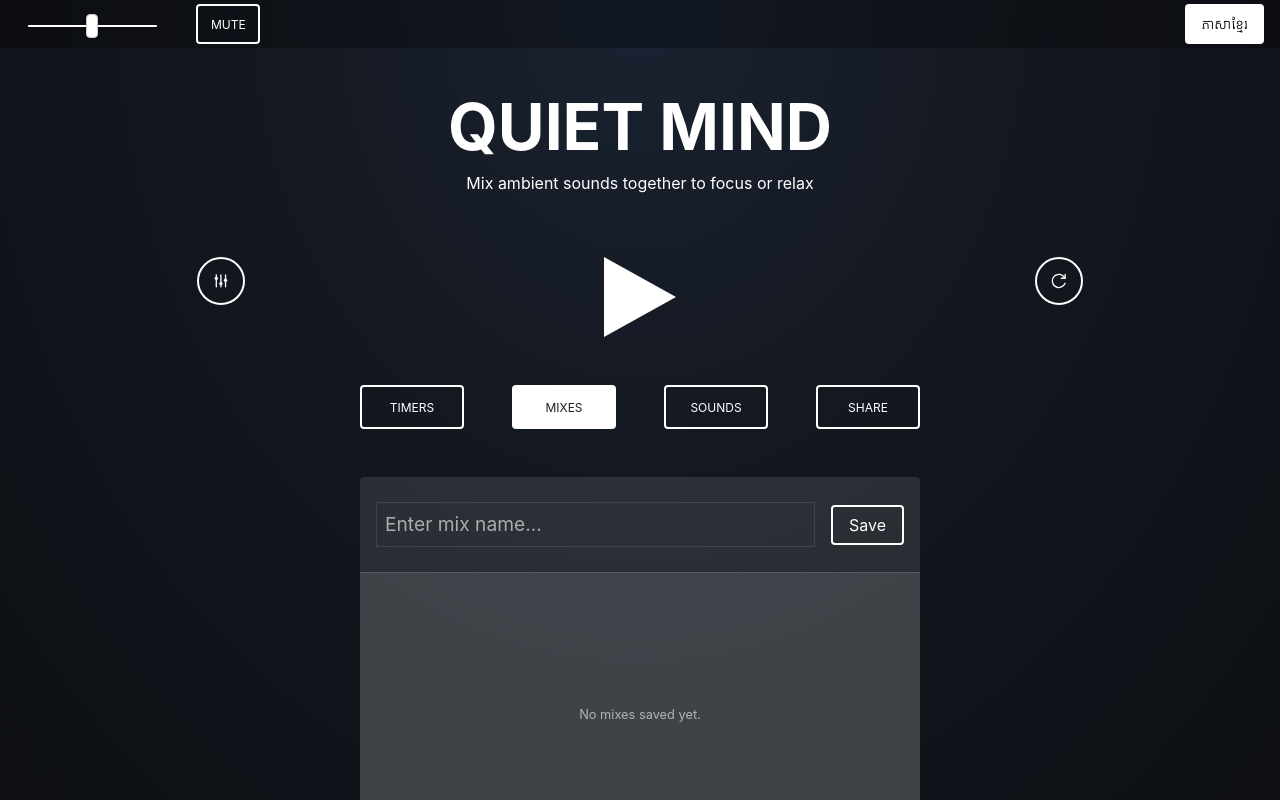
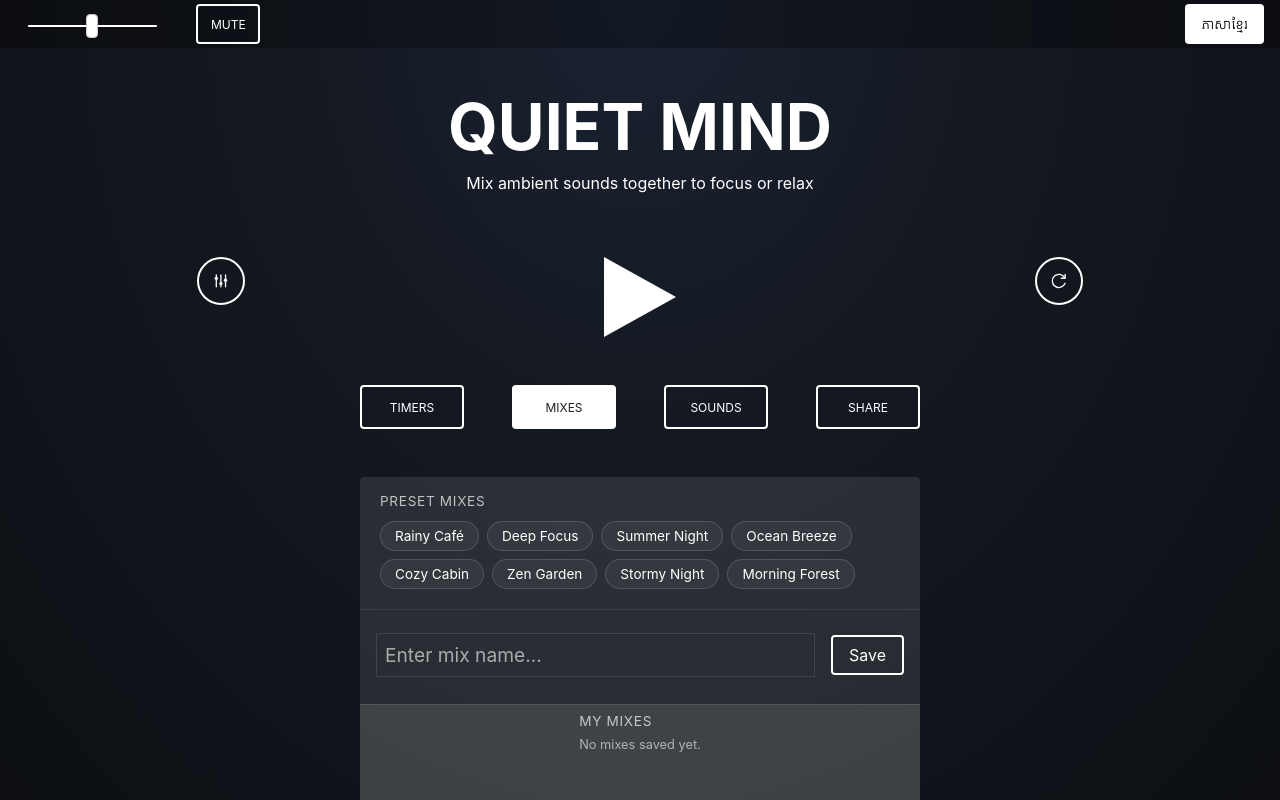
Before and after one commit to houching/Quiet-Mind, a React (Vite) app: page / in a window 1280 px wide. Both pictures are taken after a click on the button "MIXES". Shown: the top 800 px of the page. Built offline with nearby package versions, Linux system fonts and the light colour scheme; a web font is replaced by a local one.

Commit message:
allow toggling meander per sound, add presets, fix mix UI, and serialize meander state in URL

```diff
--- a/src/App.tsx
+++ b/src/App.tsx
@@ -13,6 +13,64 @@ import {
 } from './types';
 import { SoundPlayer } from './components/SoundPlayer';
 import spinner from './assets/spinner.gif';
+
+interface PresetMix {
+  id: string;
+  nameEn: string;
+  nameKm: string;
+  sounds: { [key: string]: number };
+}
+
+const PRESET_MIXES: PresetMix[] = [
+  {
+    id: 'preset_rainy_cafe',
+    nameEn: 'Rainy Café',
+    nameKm: 'ហាងកាហ្វេពេលភ្លៀង',
+    sounds: { rain: 0.60, people: 0.45, raincabin: 0.30 }
+  },
+  {
+    id: 'preset_deep_focus',
+    nameEn: 'Deep Focus',
+    nameKm: 'ផ្ដោតអារម្មណ៍ជ្រៅ',
+    sounds: { brownnoise: 0.50, fanhigh: 0.35, aircon: 0.20 }
+  },
+  {
+    id: 'preset_summer_night',
+    nameEn: 'Summer Night',
+    nameKm: 'រាត្រីរដូវក្ដៅ',
+    sounds: { crickets: 0.60, frogs: 0.40, fire: 0.20 }
+  },
+  {
+    id: 'preset_ocean_breeze',
+    nameEn: 'Ocean Breeze',
+    nameKm: 'ខ្យល់ជំនោរសមុទ្រ',
+    sounds: { waves: 0.65, wind: 0.35, birds: 0.25 }
+  },
+  {
+    id: 'preset_cozy_cabin',
+    nameEn: 'Cozy Cabin',
+    nameKm: 'ផ្ទះកក់ក្ដៅ',
+    sounds: { raincabin: 0.60, fire: 0.55, chimesmetal: 0.20 }
+  },
+  {
+    id: 'preset_zen_garden',
+    nameEn: 'Zen Garden',
+    nameKm: 'សួនហ្សិន',
+    sounds: { sbowl: 0.40, stream: 0.40, birds: 0.30, chimesmetal: 0.20 }
+  },
+  {
+    id: 'preset_stormy_night',
+    nameEn: 'Stormy Night',
+    nameKm: 'រាត្រីមានព្យុះ',
+    sounds: { rain: 0.70, thunder: 0.50, wind: 0.30 }
+  },
+  {
+    id: 'preset_morning_forest',
+    nameEn: 'Morning Forest',
+    nameKm: 'ព្រៃព្រឹក្សា',
+    sounds: { birds: 0.60, stream: 0.35, wind: 0.20 }
+  }
+];
 
 // Multi-language translation dictionary for Khmer intranet context
 const TRANSLATIONS = {
@@ -50,7 +108,9 @@ const TRANSLATIONS = {
     soundsWillFadeOut: 'Sounds will fade out in',
     hours: 'hours',
     minutes: 'mins',
-    limitMessage: 'Please remove an active sound first (max 25 active sounds).'
+    limitMessage: 'Please remove an active sound first (max 25 active sounds).',
+    presetMixes: 'Preset Mixes',
+    myMixes: 'My Mixes'
   },
   km: {
     title: 'ស្ងប់ចិត្ត',
@@ -86,7 +146,9 @@ const TRANSLATIONS = {
     soundsWillFadeOut: 'សំឡេងនឹងរលត់ទៅវិញក្នុងរយៈពេល',
     hours: 'ម៉ោង',
     minutes: 'នាទី',
-    limitMessage: 'សូមដកសំឡេងកំពុងដំណើរការចេញសិន (អនុញ្ញាតត្រឹមតែ ២៥ សំឡេងប៉ុណ្ណោះ)។'
+    limitMessage: 'សូមដកសំឡេងកំពុងដំណើរការចេញសិន (អនុញ្ញាតត្រឹមតែ ២៥ សំឡេងប៉ុណ្នោះ)។',
+    presetMixes: 'ល្បាយគំរូ',
+    myMixes: 'ល្បាយរបស់ខ្ញុំ'
   }
 };
 
@@ -210,6 +272,8 @@ export const App: React.FC = () => {
     const params = new URLSearchParams(window.location.search);
     const mixCode = params.get('m');
     const autoplay = params.get('autoplay') === '1';
+    const meanderActive = params.get('meander') === '1';
+    const meanderDisabledCodes = params.get('md')?.split(',') || [];
 
     if (mixCode) {
       const newVolumes: Record<string, number> = {};
@@ -236,7 +300,26 @@ export const App: React.FC = () => {
         return next;
       });
 
-      if (autoplay) {
+      if (meanderActive) {
+        // Initialize meander state parameters from loaded URL volumes
+        const meanderSounds: Record<string, { baseVolume: number; tickOffset: number; direction: 'left' | 'right'; disabled?: boolean }> = {};
+        Object.keys(SOUND_LABELS).forEach(key => {
+          const isSoundDisabled = meanderDisabledCodes.includes(SOUND_SHORTCODES[key]);
+          meanderSounds[key] = {
+            baseVolume: newVolumes[key] || 0,
+            tickOffset: 0,
+            direction: Math.random() > 0.5 ? 'right' : 'left',
+            disabled: isSoundDisabled
+          };
+        });
+        setMeander({
+          isActive: true,
+          sounds: meanderSounds,
+          tickCount: 0
+        });
+      }
+
+      if (autoplay || meanderActive) {
         setIsPlaying(true);
       }
     }
@@ -303,7 +386,8 @@ export const App: React.FC = () => {
               meanderSounds![key] = {
                 baseVolume: currentSounds[key].volume,
                 tickOffset: 0,
-                direction: Math.random() > 0.5 ? 'right' : 'left'
+                direction: Math.random() > 0.5 ? 'right' : 'left',
+                disabled: false
               };
             });
           }
@@ -312,6 +396,7 @@ export const App: React.FC = () => {
             const nextSounds = { ...prevSounds };
             Object.keys(meanderSounds!).forEach(key => {
               const mState = meanderSounds![key];
+              if (mState.disabled) return; // skip if meander is disabled for this sound
               const baseVol = mState.baseVolume;
               if (baseVol <= 0.02) return; // ignore inactive sounds
 
@@ -391,12 +476,13 @@ export const App: React.FC = () => {
       setMeander({ isActive: false, sounds: null, tickCount: 0 });
     } else {
       // Initialize meander state parameters
-      const meanderSounds: Record<string, { baseVolume: number; tickOffset: number; direction: 'left' | 'right' }> = {};
+      const meanderSounds: Record<string, { baseVolume: number; tickOffset: number; direction: 'left' | 'right'; disabled?: boolean }> = {};
       Object.keys(sounds).forEach(key => {
         meanderSounds[key] = {
           baseVolume: sounds[key].volume,
           tickOffset: 0,
-          direction: Math.random() > 0.5 ? 'right' : 'left'
+          direction: Math.random() > 0.5 ? 'right' : 'left',
+          disabled: false
         };
       });
       setMeander({
@@ -405,6 +491,40 @@ export const App: React.FC = () => {
         tickCount: 0
       });
     }
+  };
+
+  const toggleMeanderForSound = (key: string) => {
+    if (!meander.isActive) return;
+    setMeander(prev => {
+      if (!prev.sounds) return prev;
+      const nextSounds = { ...prev.sounds };
+      const currentSoundState = nextSounds[key];
+      if (!currentSoundState) return prev;
+
+      const isDisabling = !currentSoundState.disabled;
+
+      nextSounds[key] = {
+        ...currentSoundState,
+        disabled: isDisabling
+      };
+
+      if (isDisabling) {
+        // Restore base volume when disabling meander for this sound
+        setSounds(prevSounds => ({
+          ...prevSounds,
+          [key]: { ...prevSounds[key], volume: currentSoundState.baseVolume }
+        }));
+      } else {
+        // If enabling, set baseVolume to the current volume
+        nextSounds[key].baseVolume = soundsRef.current[key].volume;
+        nextSounds[key].tickOffset = prev.tickCount; // Reset tick offset to keep transition smooth
+      }
+
+      return {
+        ...prev,
+        sounds: nextSounds
+      };
+    });
   };
 
   const handleReset = () => {
@@ -549,11 +669,20 @@ export const App: React.FC = () => {
   const getShareUrl = () => {
     let code = '';
     const sortedActive = Object.keys(sounds)
-      .filter(k => sounds[k].volume > 0.02)
+      .filter(k => {
+        const vol = (meander.isActive && meander.sounds && meander.sounds[k])
+          ? meander.sounds[k].baseVolume
+          : sounds[k].volume;
+        return vol > 0.02;
+      })
       .sort((a, b) => sounds[a].sortKey - sounds[b].sortKey);
 
     sortedActive.forEach(key => {
-      const vol = Math.round(sounds[key].volume * 100);
+      const vol = Math.round(
+        ((meander.isActive && meander.sounds && meander.sounds[key])
+          ? meander.sounds[key].baseVolume
+          : sounds[key].volume) * 100
+      );
       let volStr = vol.toString();
       if (volStr.length === 1) volStr = '0' + volStr;
       if (volStr === '100') volStr = '99';
@@ -564,6 +693,23 @@ export const App: React.FC = () => {
     if (code) {
       url.searchParams.set('m', code);
     }
+
+    if (meander.isActive) {
+      url.searchParams.set('meander', '1');
+
+      const disabledShortcodes: string[] = [];
+      if (meander.sounds) {
+        Object.keys(meander.sounds).forEach(key => {
+          if (meander.sounds![key]?.disabled) {
+            disabledShortcodes.push(SOUND_SHORTCODES[key]);
+          }
+        });
+      }
+      if (disabledShortcodes.length > 0) {
+        url.searchParams.set('md', disabledShortcodes.join(','));
+      }
+    }
+
     return url.toString();
   };
 
@@ -686,7 +832,29 @@ export const App: React.FC = () => {
   const renderMixesTab = () => {
     return (
       <div className="MixInput">
-        <form onSubmit={handleSaveMix} className="save">
+        {/* Preset Mixes Section - Horizontal list at the top */}
+        <div className="mixSection presetMixesSection" style={{ width: '100%', padding: '1rem 1.25rem' }}>
+          <h4 style={{ margin: '0 0 0.5rem 0', opacity: 0.7, fontSize: '0.85rem', textTransform: 'uppercase', letterSpacing: '0.05em' }}>
+            {t.presetMixes}
+          </h4>
+          <div className="presetsHorizontalContainer">
+            {PRESET_MIXES.map(preset => {
+              const name = lang === 'km' ? preset.nameKm : preset.nameEn;
+              return (
+                <button
+                  key={preset.id}
+                  className="presetPill interactive"
+                  type="button"
+                  onClick={() => handleLoadMix(preset.sounds)}
+                >
+                  {name}
+                </button>
+              );
+            })}
+          </div>
+        </div>
+
+        <form onSubmit={handleSaveMix} className="save" style={{ borderTop: '1px solid rgba(255,255,255,0.08)', paddingTop: '1.25rem' }}>
           <input
             type="text"
             placeholder={t.mixNamePlaceholder}
@@ -697,6 +865,11 @@ export const App: React.FC = () => {
         </form>
 
         <div className="mixList">
+          {/* User Saved Mixes Section */}
+          <div className="mixSection myMixesSection">
+            <h4 style={{ margin: '0 0 0.5rem 0', opacity: 0.7, fontSize: '0.85rem', textTransform: 'uppercase', letterSpacing: '0.05em' }}>
+              {t.myMixes}
+            </h4>
             {mixes.length === 0 ? (
               <div className="noMixMessage">{t.noMixes}</div>
             ) : (
@@ -755,6 +928,7 @@ export const App: React.FC = () => {
                 ))}
               </ol>
             )}
+          </div>
         </div>
       </div>
     );
@@ -1044,7 +1218,14 @@ export const App: React.FC = () => {
                   <h3>
                     {getSoundLabel(sound.key)}
                     {isPlaying && hasVolume && meander.isActive && (
-                      <span className="meanderIndicator" />
+                      <button
+                        className={`meanderIndicator ${meander.sounds?.[sound.key]?.disabled ? 'disabled' : 'active'}`}
+                        onClick={(e) => {
+                          e.stopPropagation();
+                          toggleMeanderForSound(sound.key);
+                        }}
+                        title={meander.sounds?.[sound.key]?.disabled ? 'Enable meander for this sound / បើកការលម្អៀងសម្រាប់សំឡេងនេះ' : 'Disable meander for this sound / បិទការលម្អៀងសម្រាប់សំឡេងនេះ'}
+                      />
                     )}
                   </h3>
                   <div className="sliderContainer" style={{ display: 'flex', width: '100%', padding: '0 0.5rem' }}>
--- a/src/index.css
+++ b/src/index.css
@@ -813,6 +813,31 @@ audio {
   color: #1f1e21;
   background-color: #fff;
 }
+.presetsHorizontalContainer {
+  display: flex;
+  flex-wrap: wrap;
+  gap: 0.5rem;
+  padding: 0.25rem 0;
+}
+.presetPill {
+  padding: 6px 14px;
+  border-radius: 20px;
+  border: 1px solid rgba(255, 255, 255, 0.15);
+  background-color: rgba(255, 255, 255, 0.05);
+  color: #fff;
+  font-size: 0.85rem;
+  cursor: pointer;
+  transition: all 0.2s ease;
+  font-family: inherit;
+}
+.presetPill:hover {
+  background-color: rgba(255, 255, 255, 0.15);
+  border-color: rgba(255, 255, 255, 0.3);
+}
+.presetPill:active {
+  transform: scale(0.95);
+}
+
 .MixInputItem {
   flex: 1;
   width: 100%;
@@ -833,11 +858,8 @@ audio {
   background-color: #1f1e21;
   margin: 0;
   display: flex;
-  position: absolute;
-  top: 0;
-  bottom: 0;
-  left: 0;
-  right: 0;
+  flex: 1;
+  width: 100%;
 }
 .MixInputItem button {
   background-color: rgba(0, 0, 0, 0.3);
@@ -2090,6 +2112,23 @@ audio {
   position: absolute;
   top: 1px;
   right: -20px;
+  border: none;
+  background-color: transparent;
+  cursor: pointer;
+  padding: 0;
+  transition: opacity 0.2s, transform 0.2s;
+  outline: none;
+}
+.SoundContainer .meanderIndicator:hover {
+  transform: scale(1.2);
+}
+.SoundContainer .meanderIndicator.disabled {
+  opacity: 0.25;
+  filter: grayscale(1);
+}
+.SoundContainer .meanderIndicator.disabled:hover {
+  opacity: 0.6;
+  filter: none;
 }
 .SoundSlider {
   flex-direction: column;
--- a/src/types.ts
+++ b/src/types.ts
@@ -26,6 +26,7 @@ export interface MeanderSoundState {
   baseVolume: number;
   tickOffset: number;
   direction: 'left' | 'right';
+  disabled?: boolean;
 }
 
 export interface MeanderState {
```
Lines whose indentation alone changed are shown as unchanged.
